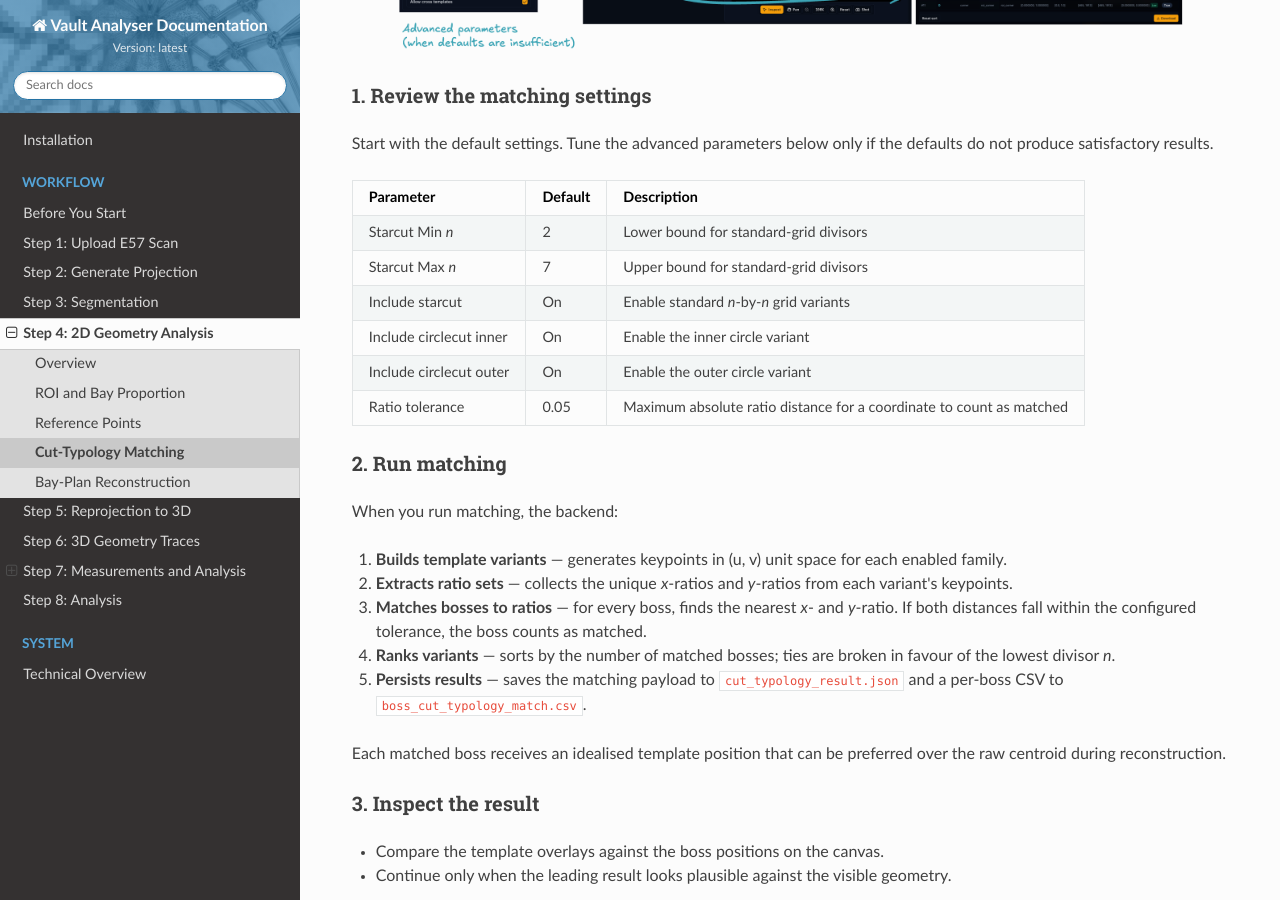
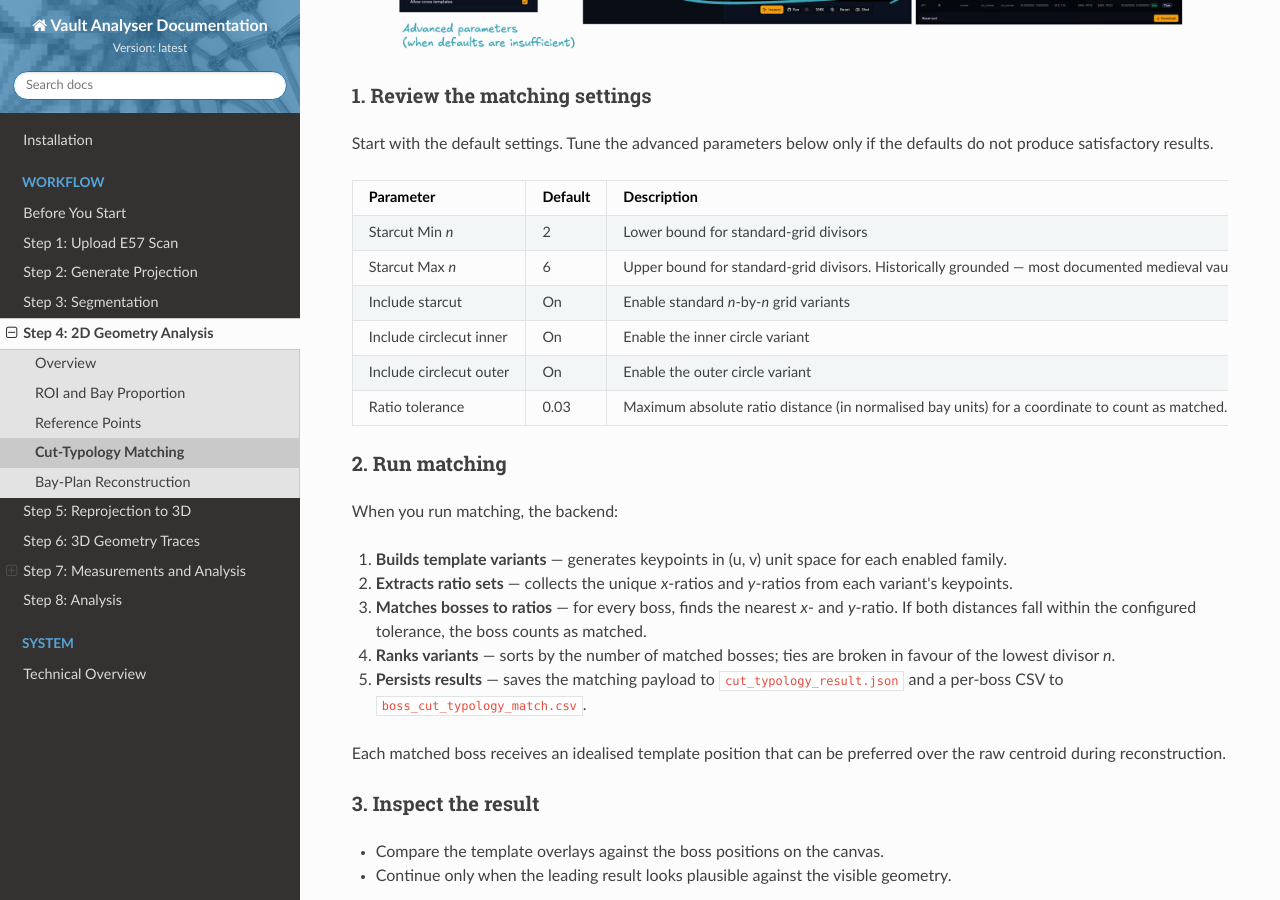
Before and after one commit to DavidJBoardman/ai-vault-dashboard, an MkDocs documentation site: the page built from docs/workflow/step-4/cut-typology-matching.md, in a window 1280 px wide and 900 px high, scrolled down 1053 px. Built offline with MkDocs 1.6.1, drawn with Linux system fonts in a browser that asks for light colours; nearby versions of some CDN libraries.

Commit message:
docs(step4): update cut-typology defaults to starcutMax=6, tolerance=0.03
Aligns the documented defaults with the identifiability-correct values in code. Annotates each with the reasoning (Farey gap bound at N=6 = 0.033, so tol=0.03 keeps each accepted point uniquely identifiable).

```diff
--- a/docs/workflow/step-4/cut-typology-matching.md
+++ b/docs/workflow/step-4/cut-typology-matching.md
@@ -32,11 +32,11 @@ Start with the default settings. Tune the advanced parameters below only if the
 | Parameter | Default | Description |
 |-----------|---------|-------------|
 | Starcut Min *n* | 2 | Lower bound for standard-grid divisors |
-| Starcut Max *n* | 7 | Upper bound for standard-grid divisors |
+| Starcut Max *n* | 6 | Upper bound for standard-grid divisors. Historically grounded — most documented medieval vault patterns use *n* ≤ 6; increase to 7–8 only if a specific pattern requires it (and tighten the tolerance accordingly) |
 | Include starcut | On | Enable standard *n*-by-*n* grid variants |
 | Include circlecut inner | On | Enable the inner circle variant |
 | Include circlecut outer | On | Enable the outer circle variant |
-| Ratio tolerance | 0.05 | Maximum absolute ratio distance for a coordinate to count as matched |
+| Ratio tolerance | 0.03 | Maximum absolute ratio distance (in normalised bay units) for a coordinate to count as matched. Sits below the minimum gap between adjacent cut-line ratios at the default Starcut Max = 6 (gap = 1/(6·5) ≈ 0.033), so each accepted point identifies a unique cut line |
 
 ### 2. Run matching
 
```
